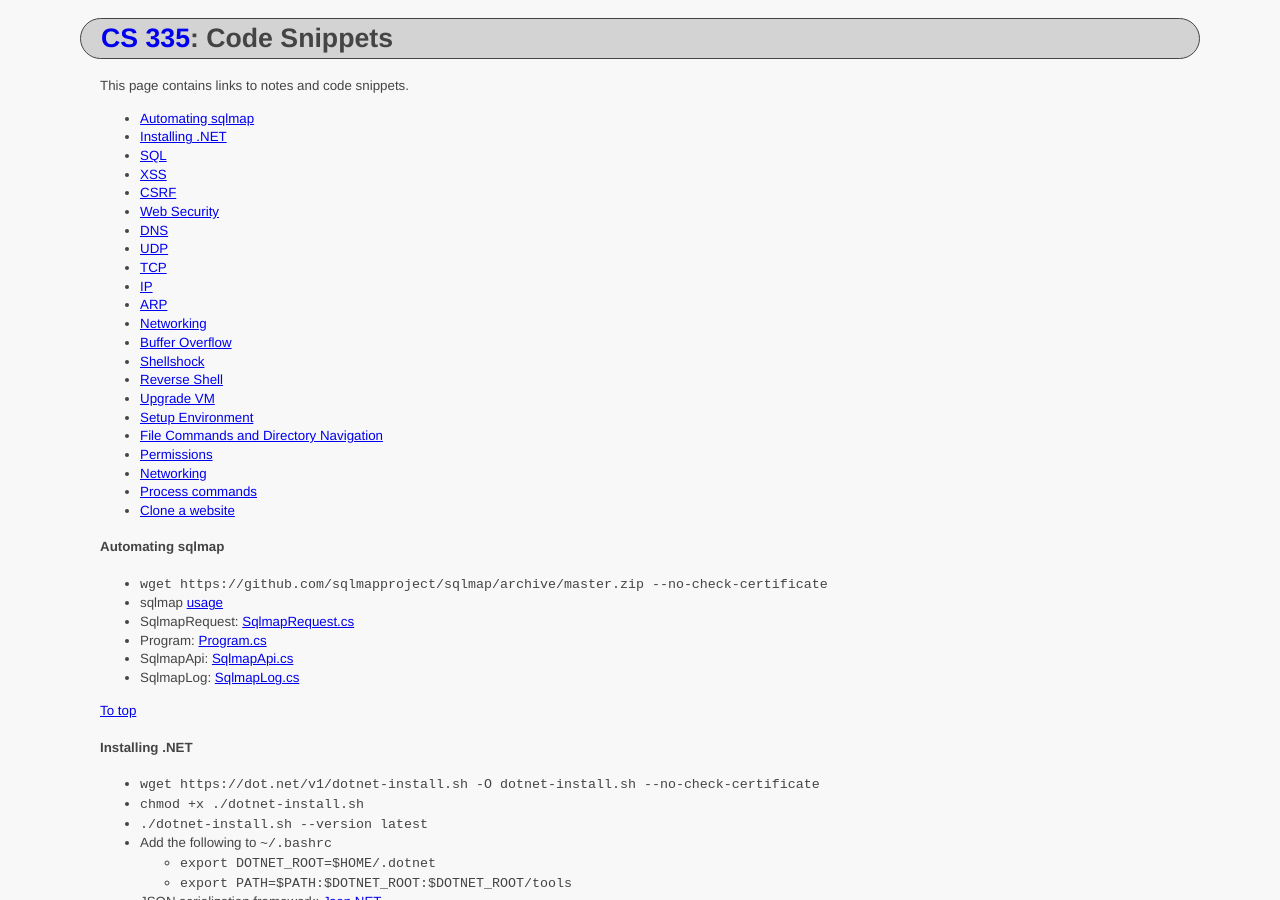
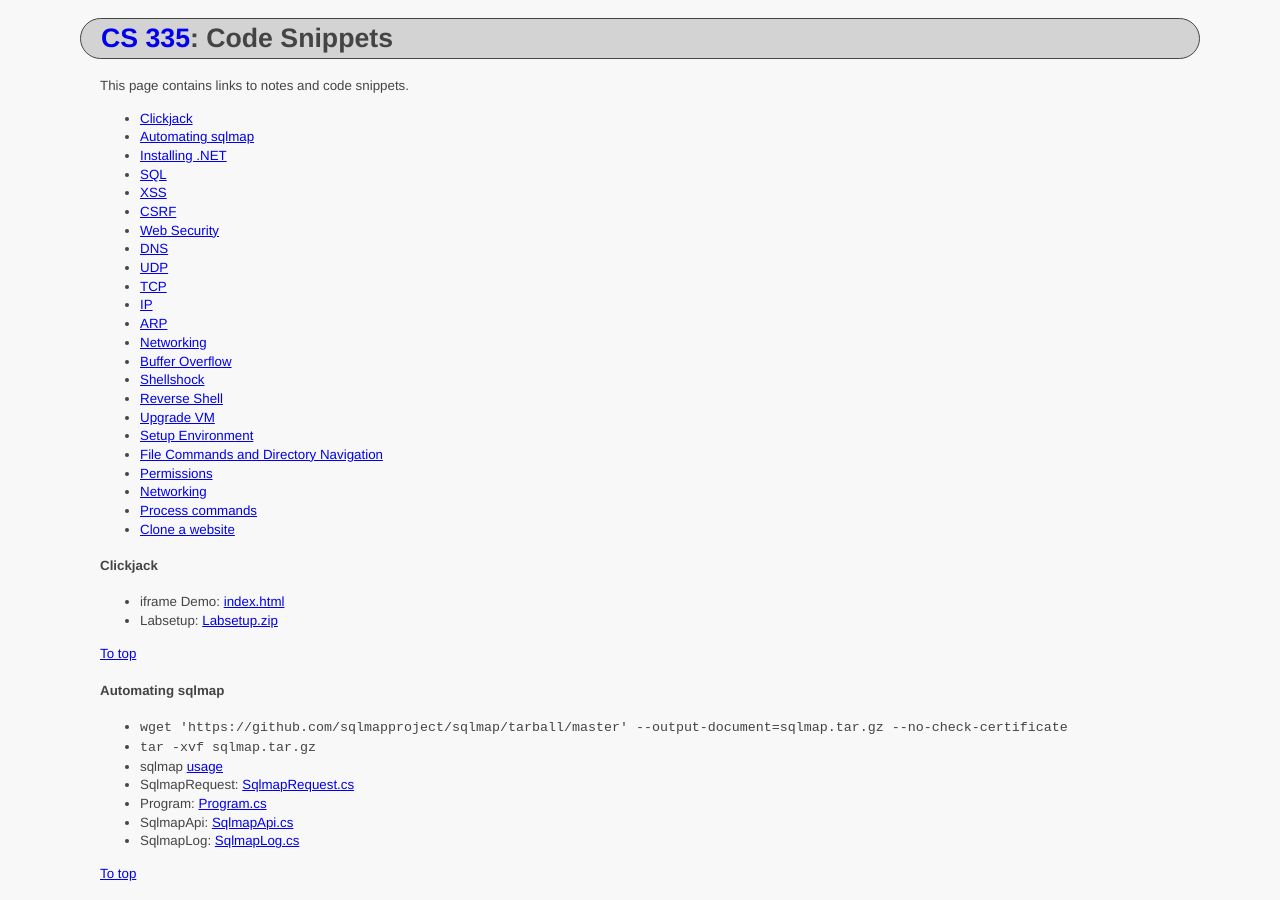
Before and after one commit to ycpcs/cs335-spring2025, a Jekyll site: the page built from notes/index.md, in a window 1280 px wide and 900 px high. Built offline with Jekyll 4.4.1, drawn with Linux system fonts in a browser that asks for light colours.

Commit message:
add clickjack

````diff
--- a/notes/index.md
+++ b/notes/index.md
@@ -6,6 +6,7 @@ title: "Code Snippets"
 
 This page contains links to notes and code snippets.
 
+- [Clickjack](#clickjack)
 - [Automating sqlmap](#automating-sqlmap)
 - [Installing .NET](#installing-net)
 - [SQL](#sql)
@@ -29,8 +30,15 @@ This page contains links to notes and code snippets.
 - [Process commands](#process-commands)
 - [Clone a website](#clone-a-website)
 
+#### Clickjack
+- iframe Demo: <a href=".\clickjack\index.txt" target="_blank">index.html</a>
+- Labsetup: <a href=".\clickjack\Labsetup.zip">Labsetup.zip</a>
+
+<a href="#">To top</a>
+
 #### Automating sqlmap
- - ```wget https://github.com/sqlmapproject/sqlmap/archive/master.zip --no-check-certificate```
+ - ```wget 'https://github.com/sqlmapproject/sqlmap/tarball/master' --output-document=sqlmap.tar.gz --no-check-certificate```
+ - ```tar -xvf sqlmap.tar.gz```
  - sqlmap <a href="https://github.com/sqlmapproject/sqlmap/wiki/Usage/" target="_blank">usage</a>
  - SqlmapRequest: <a href=".\sqlmap\SqlmapRequest.txt" target="_blank">SqlmapRequest.cs</a>
  - Program: <a href=".\sqlmap\Program.txt" target="_blank">Program.cs</a>
````
